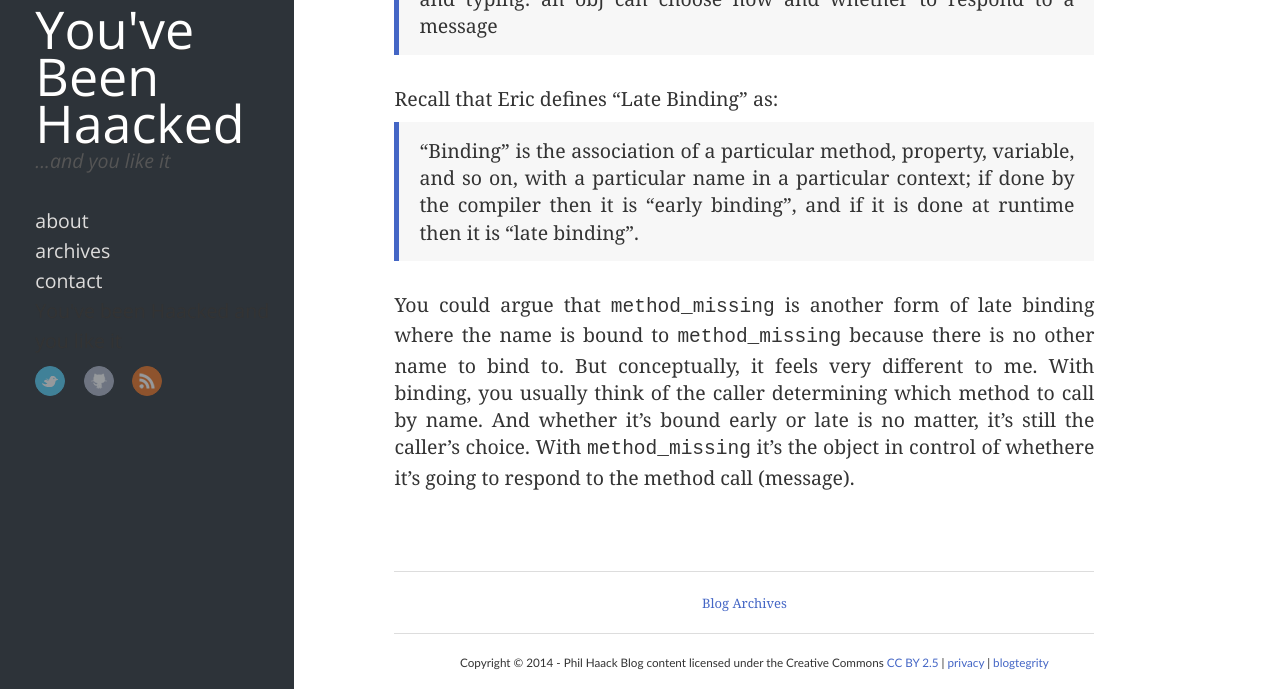
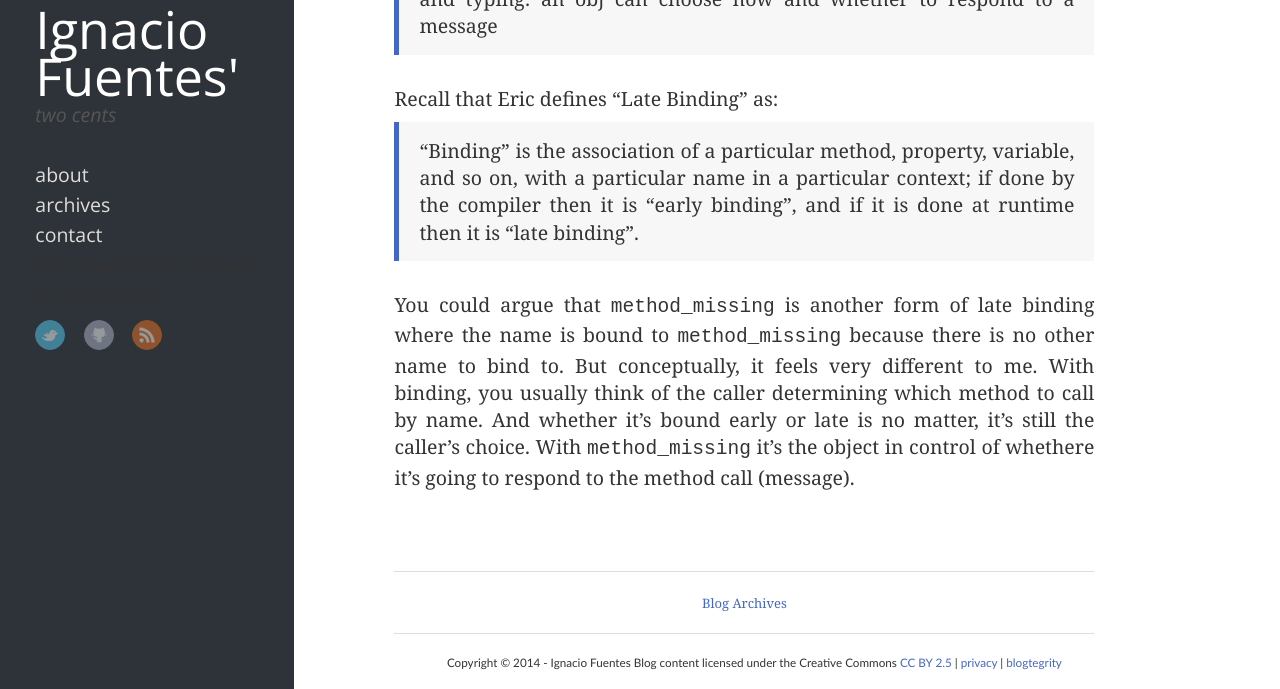
Before and after one commit to ignaciofuentes/ignaciofuentes.github.io, a Jekyll site: the page built from index.html, in a window 1280 px wide and 900 px high, scrolled down 8699 px, cut to the strip 211-900 px from the top of the window. Built offline with Jekyll 4.4.1, drawn with Linux system fonts in a browser that asks for light colours; nearby versions of some CDN libraries; Markdown is read by kramdown in place of the engine named in the settings; the list of posts is cut into pages by our own code; comment, search, counter and statistics services are not loaded.

Commit message:
config stuff

```diff
--- a/_config.yml
+++ b/_config.yml
@@ -1,28 +1,28 @@
 #
 # Blog Settings
 #
-author: Phil Haack
-description: You've been Haacked and you like it
+author: Ignacio Fuentes
+description: My thoughts on Software Development
 url: http://ignaciofuentes.github.io
-title: You've Been Haacked
-subtitle: ...and you like it
-gravatar_url: https://2.gravatar.com/avatar/cdf546b601bf29a7eb4ca777544d11cd
+title: Ignacio Fuentes'
+subtitle: two cents
+gravatar_url: http://www.gravatar.com/avatar/7fc56bb23fe5236b432b5b91597109a1.png
 subscribe_rss: http://feeds.haacked.com/haacked
 
 # Github repositories
-github_user: haacked
-github_repo_url: https://github.com/Haacked/haacked.com/
+github_user: ignaciofuentes
+github_repo_url: https://github.com/ignaciofuentes/ignaciofuentes.github.io/
 
 # Twitter
-twitter_user: haacked
+twitter_user: ignaciofuentes
 twitter_tweet_button: true
 
 # Disqus Comments
-disqus_short_name: haacked
+disqus_short_name: ignaciofuentes
 disqus_show_comment_count: true
 
 # Google Analytics
-google_analytics_tracking_id: UA-177588-1
+google_analytics_tracking_id:
 
 
 #
```
